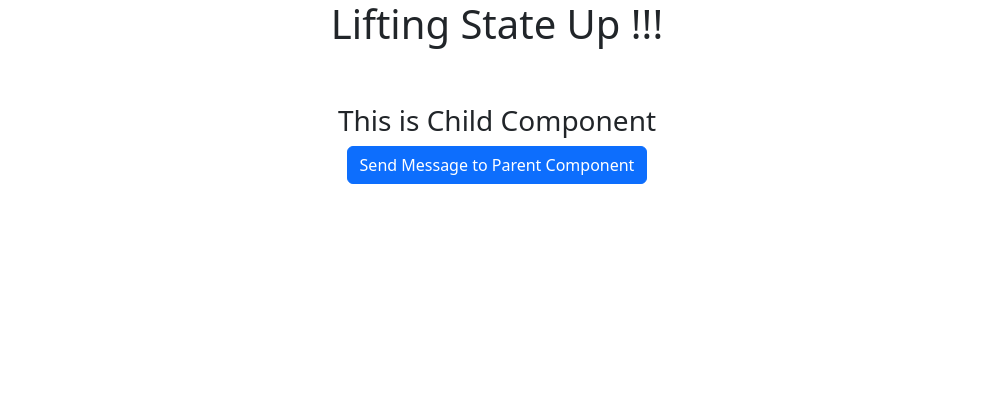
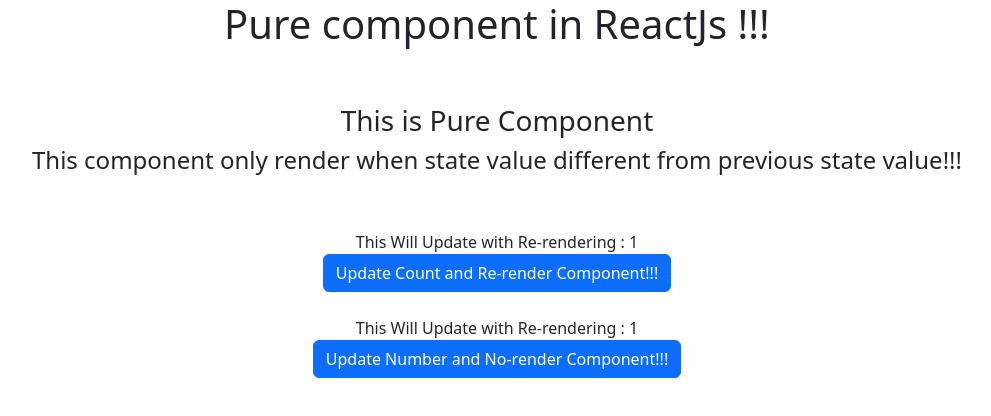
Before and after one commit to h-shaktawat/the-react-app, a React (Create React App) app: page / in a window 1280 px wide. Shown: the top 416 px of the page, without its empty margins (143-1134 px from the left). Built offline with nearby package versions, Linux system fonts and the light colour scheme.

Commit message:
Pure component in ReactJs

```diff
--- a/src/App.js
+++ b/src/App.js
@@ -1,18 +1,14 @@
 import './App.css';
-import TestComponent from './components/TestComponent';
+import MyPureComponent from './components/MyPureComponent';
 
 function App() {
 
-  function parentAlert(data) {
-    alert(data);
-  }
-
   return (
     <div className="App">
-      <h1>Lifting State Up !!!</h1>
+      <h1>Pure component in ReactJs !!!</h1>
       <br />
       <br />
-      <TestComponent alert={parentAlert} />
+      <MyPureComponent />
     </div>
   );
 }
--- /dev/null
+++ b/src/components/MyPureComponent.js
@@ -0,0 +1,52 @@
+import { PureComponent } from "react";
+import { Button } from "react-bootstrap";
+
+export default class MyPureComponent extends PureComponent {
+
+    constructor() {
+        super();
+
+        this.state = {
+            count: 1,
+            number: 1
+        }
+    }
+
+    render() {
+
+        console.log("Check Console for Re-rendering!!!")
+
+        return (
+            <>
+                {/*
+                    This component is for all type of functionalities in react class component!!!
+                */}
+
+                <h3>This is Pure Component</h3>
+                <h4>This component only render when state value different from previous state value!!!</h4>
+
+                <br />
+                <br />
+
+                This Will Update with Re-rendering : {this.state.count}
+                <br />
+
+                <Button onClick={() => this.setState({ count: this.state.count + 1 })}>
+                    Update Count and Re-render Component!!!
+                </Button>
+
+                <br />
+                <br />
+
+                This Will Update with Re-rendering : {this.state.number}
+                <br />
+
+                <Button onClick={() => this.setState({ number: this.state.number})}>
+                    Update Number and No-render Component!!!
+                </Button>
+
+
+            </>
+        )
+    }
+}
```
Also changed, not shown: src/components/ClassComponent.js (added, +16 -0 lines).
